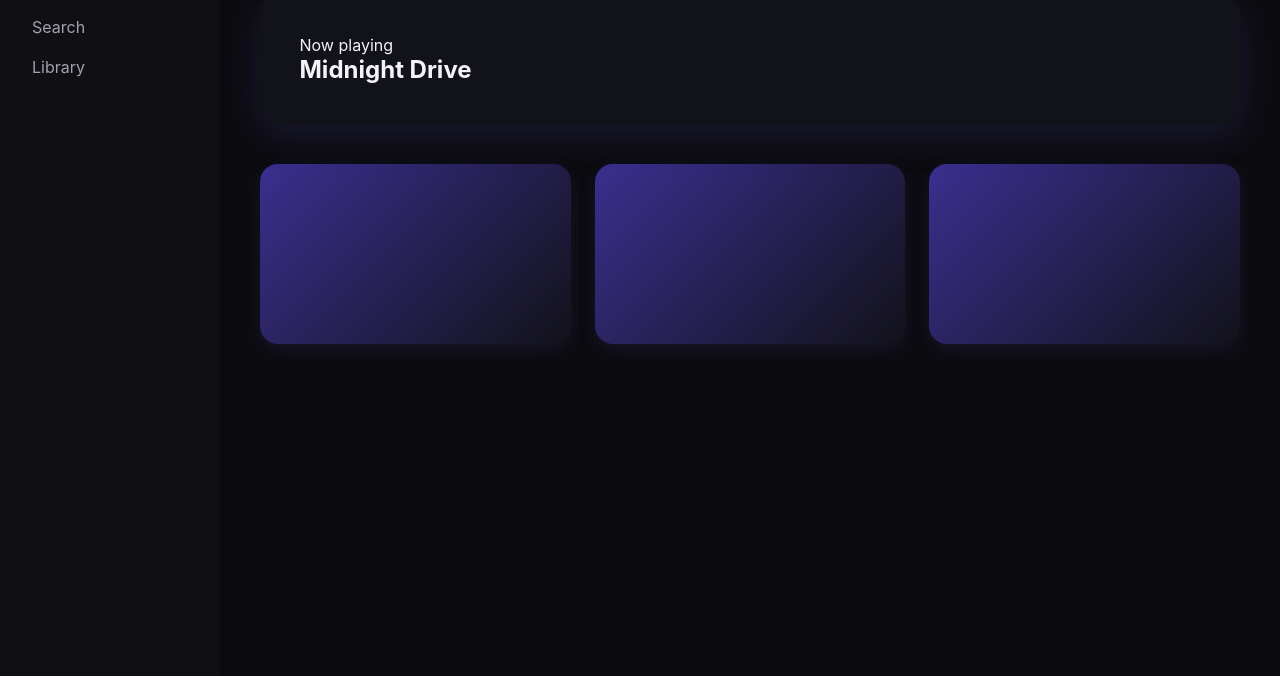
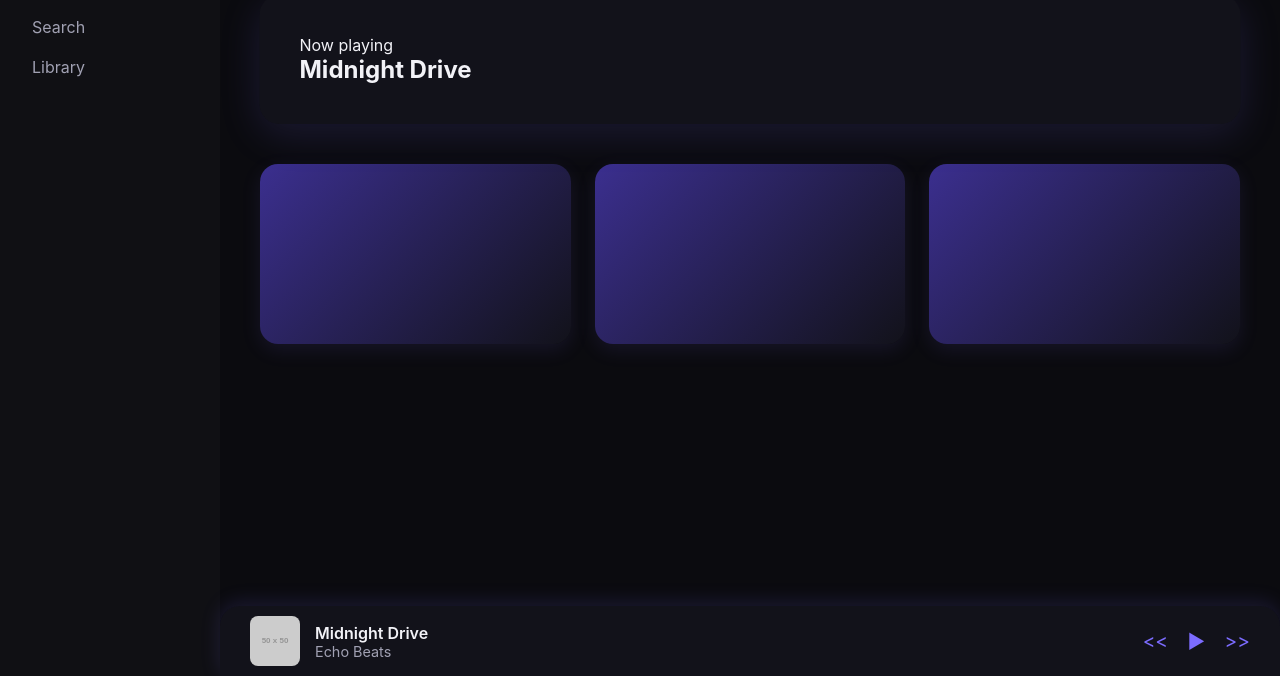
Before and after one commit to ellobruvva/spotify-clone, a plain HTML site: page index.html in a window 1280 px wide. Shown: the part 124-800 px from the top of the page. Drawn offline with Linux system fonts and the light colour scheme; placeholder pictures from the web are drawn by us.

Commit message:
Update index.html

```diff
--- a/index.html
+++ b/index.html
@@ -33,5 +33,20 @@
   </main>
 </div>
 
+<!-- Now Playing Bar -->
+<div class="now-playing">
+  <img src="https://via.placeholder.com/50" alt="Album Art" class="np-album">
+  <div class="np-info">
+    <p class="np-song">Midnight Drive</p>
+    <p class="np-artist">Echo Beats</p>
+  </div>
+  <div class="np-controls">
+    <button>&lt;&lt;</button>
+    <button>▶</button>
+    <button>&gt;&gt;</button>
+  </div>
+</div>
+
+<script src="app.js"></script>
 </body>
 </html>
```
